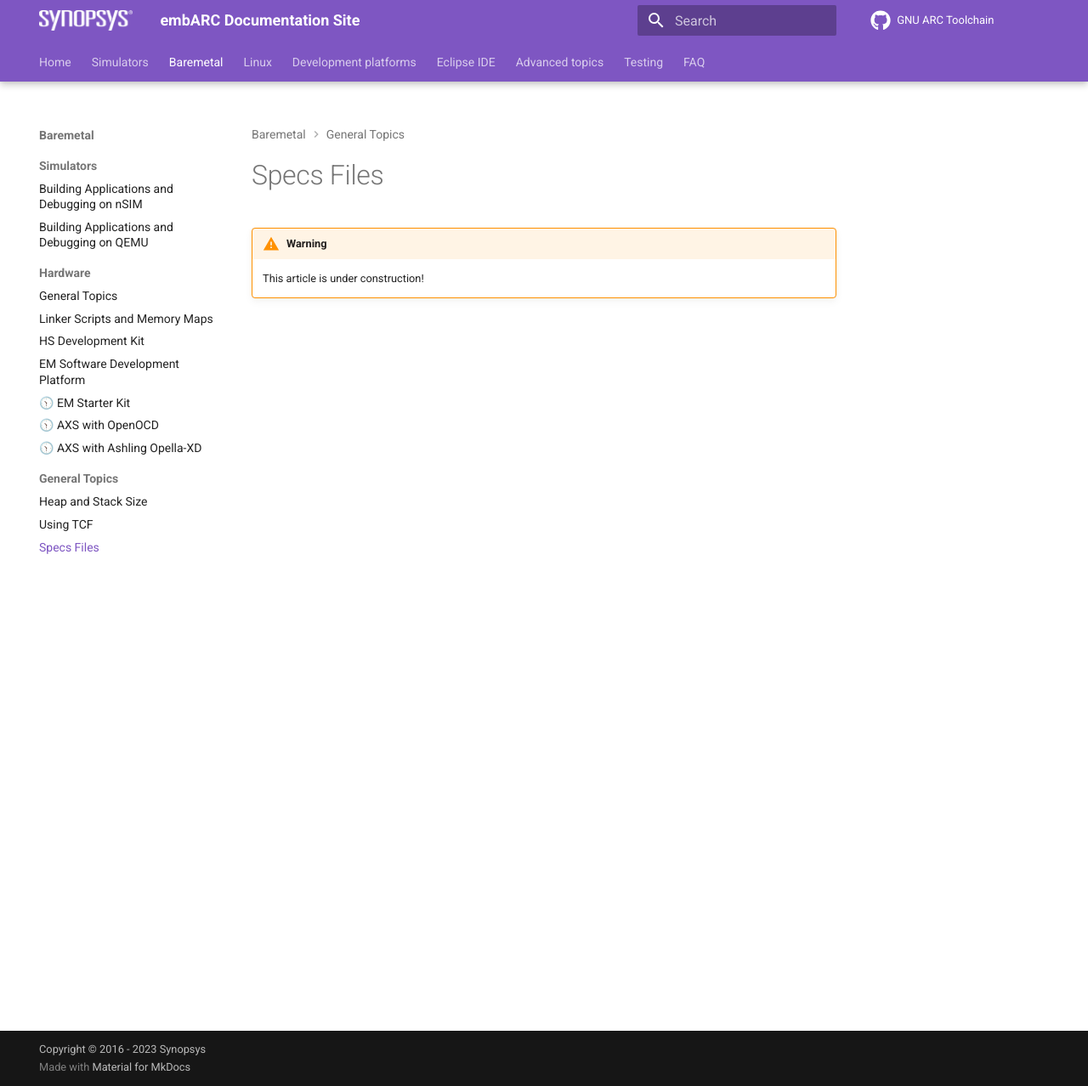
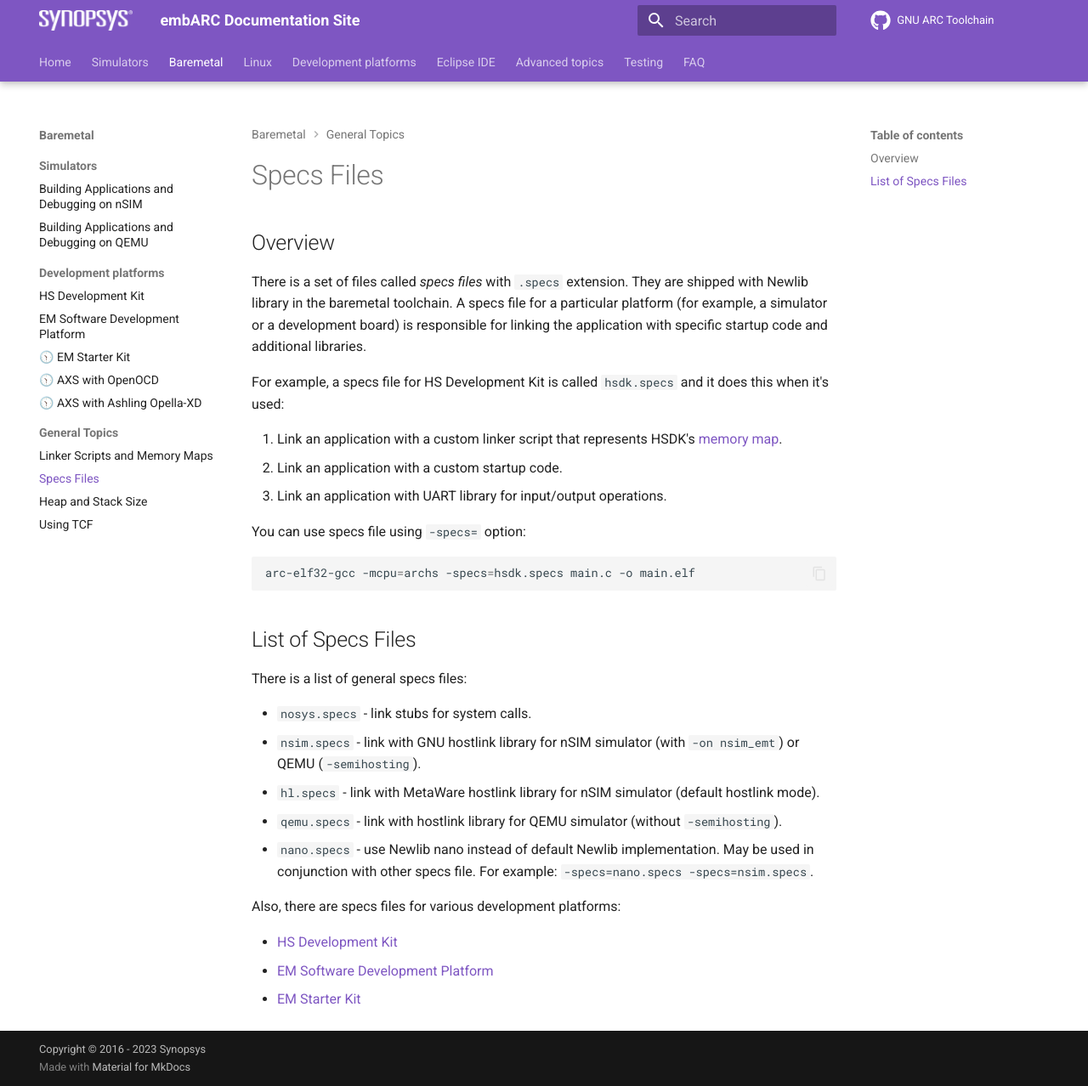
Before and after one commit to foss-for-synopsys-dwc-arc-processors/documentation, an MkDocs documentation site: the page built from docs/baremetal/general/specs.md, in a window 1280 px wide and 1278 px high. Shown: the whole window at 85% size. Built offline with MkDocs 1.6.1 and Material for MkDocs 9.7.7, drawn with Linux system fonts in a browser that asks for light colours; comment, search, counter and statistics services are not loaded; the version menu is left out.

Commit message:
Rearrange all baremetal articles and add specs article

````diff
--- a/docs/baremetal/general/specs.md
+++ b/docs/baremetal/general/specs.md
@@ -1,5 +1,40 @@
 # Specs Files
 
-!!! warning
+## Overview
 
-    This article is under construction!
+There is a set of files called _specs files_ with `.specs` extension. They are
+shipped with Newlib library in the baremetal toolchain. A specs file for a
+particular platform (for example, a simulator or a development board) is
+responsible for linking the application with specific startup code and
+additional libraries.
+
+For example, a specs file for HS Development Kit is called `hsdk.specs` and
+it does this when it's used:
+
+1. Link an application with a custom linker script that represents HSDK's
+   [memory map](./memory.md).
+2. Link an application with a custom startup code.
+3. Link an application with UART library for input/output operations.
+
+You can use specs file using `-specs=` option:
+
+```shell
+arc-elf32-gcc -mcpu=archs -specs=hsdk.specs main.c -o main.elf
+```
+
+## List of Specs Files
+
+There is a list of general specs files:
+
+* `nosys.specs` - link stubs for system calls.
+* `nsim.specs` - link with GNU hostlink library for nSIM simulator (with `-on nsim_emt`) or QEMU (`-semihosting`).
+* `hl.specs` - link with MetaWare hostlink library for nSIM simulator (default hostlink mode).
+* `qemu.specs` - link with hostlink library for QEMU simulator (without `-semihosting`).
+* `nano.specs` - use Newlib nano instead of default Newlib implementation. May be used
+  in conjunction with other specs file. For example: `-specs=nano.specs -specs=nsim.specs`.
+
+Also, there are specs files for various development platforms:
+
+* [HS Development Kit](./hsdk.md)
+* [EM Software Development Platform](./emsdp.md)
+* [EM Starter Kit](./emsk.md)
--- a/mkdocs.yml
+++ b/mkdocs.yml
@@ -24,6 +24,9 @@
   - table-reader
   - search
   - autorefs
+extra:
+  version:
+    provider: mike
 markdown_extensions:
   - admonition
   - footnotes
@@ -53,18 +56,17 @@
     - Simulators:
       - baremetal/simulators/nsim.md
       - baremetal/simulators/qemu.md
-    - Hardware:
-      - baremetal/hardware/general.md
-      - baremetal/hardware/memory.md
+    - Development platforms:
       - baremetal/hardware/hsdk.md
       - baremetal/hardware/emsdp.md
       - baremetal/hardware/emsk.md
       - baremetal/hardware/axs-openocd.md
       - baremetal/hardware/axs-ashling.md
     - General Topics:
+      - baremetal/general/memory.md
+      - baremetal/general/specs.md
       - baremetal/general/heap-and-stack.md
       - baremetal/general/tcf.md
-      - baremetal/general/specs.md
   - Linux:
     - Building:
       - linux/building/buildroot.md
````
Also changed, not shown: docs/baremetal/hardware/general.md (deleted, +0 -42 lines), docs/baremetal/general/memory.md (renamed from docs/baremetal/hardware/memory.md).
